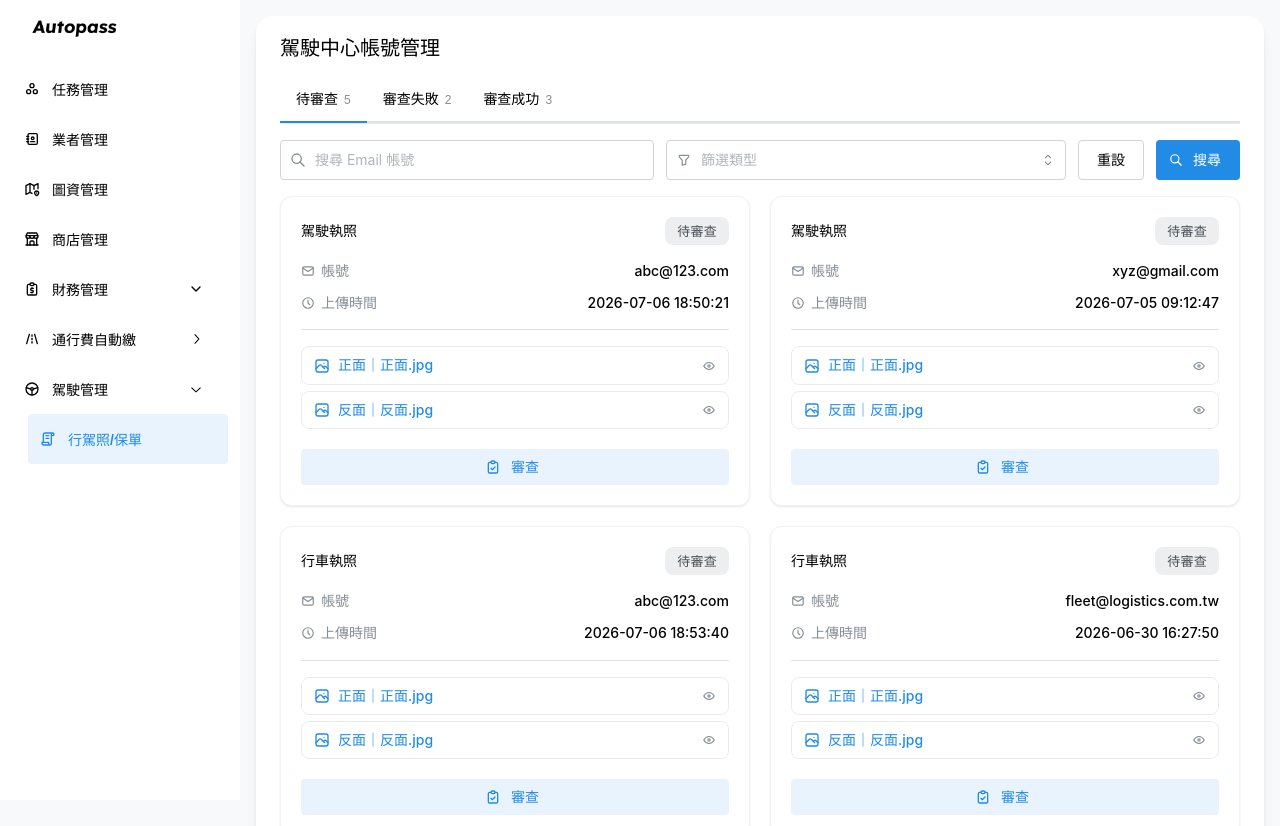
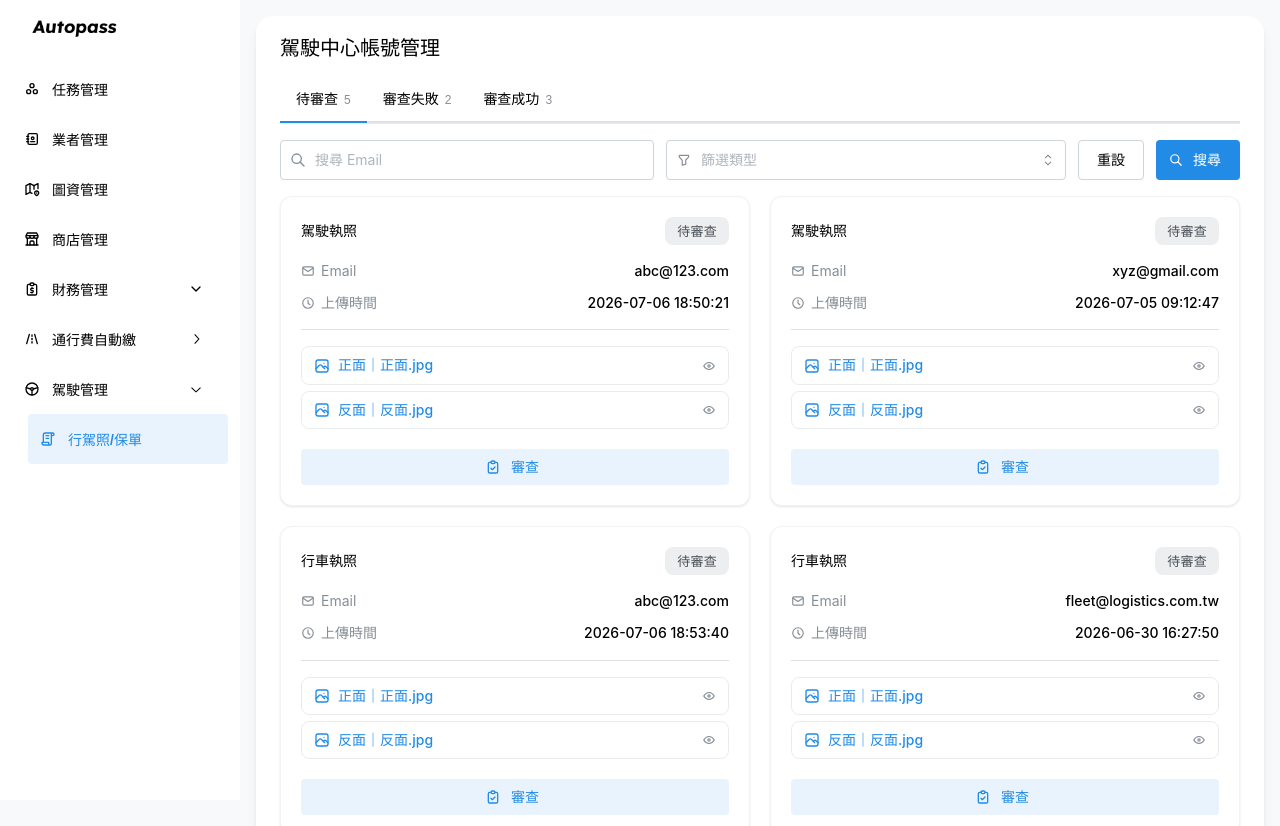
Before and after one commit to RexYen/autopass-demo, a React (Vite) app: page /driver-center/accounts in a window 1280 px wide. Shown: the top 826 px of the page. Built offline with nearby package versions, Linux system fonts and the light colour scheme.

Commit message:
chore(driver-center): 欄位標籤「帳號」統一改為「Email」
卡片、審查 Modal、搜尋 placeholder 一致改用 Email（對齊查繳任務用語）。

Co-Authored-By: Claude Fable 5 <noreply@anthropic.com>

```diff
--- a/src/components/DriverCenterAccounts.tsx
+++ b/src/components/DriverCenterAccounts.tsx
@@ -261,7 +261,7 @@ export function DriverCenterAccounts() {
         >
           <Group gap="12px" align="flex-end" wrap="wrap">
             <TextInput
-              placeholder="搜尋 Email 帳號"
+              placeholder="搜尋 Email"
               leftSection={<IconSearch size={16} />}
               value={pendingSearch}
               onChange={(e) => setPendingSearch(e.currentTarget.value)}
@@ -397,7 +397,7 @@ function DriverDocCard({
         </Group>
 
         <Stack gap="sm">
-          <CardRow icon={<IconMail size={14} />} label="帳號">
+          <CardRow icon={<IconMail size={14} />} label="Email">
             <Text size="sm" fw={500} truncate>
               {upload.userEmail}
             </Text>
@@ -635,7 +635,7 @@ function ReviewModal({
       <Stack gap="md">
         <Stack gap="4px">
           <Text size="xs" c="dimmed">
-            帳號
+            Email
           </Text>
           <Text size="sm" fw={500}>
             {upload.userEmail}
```
